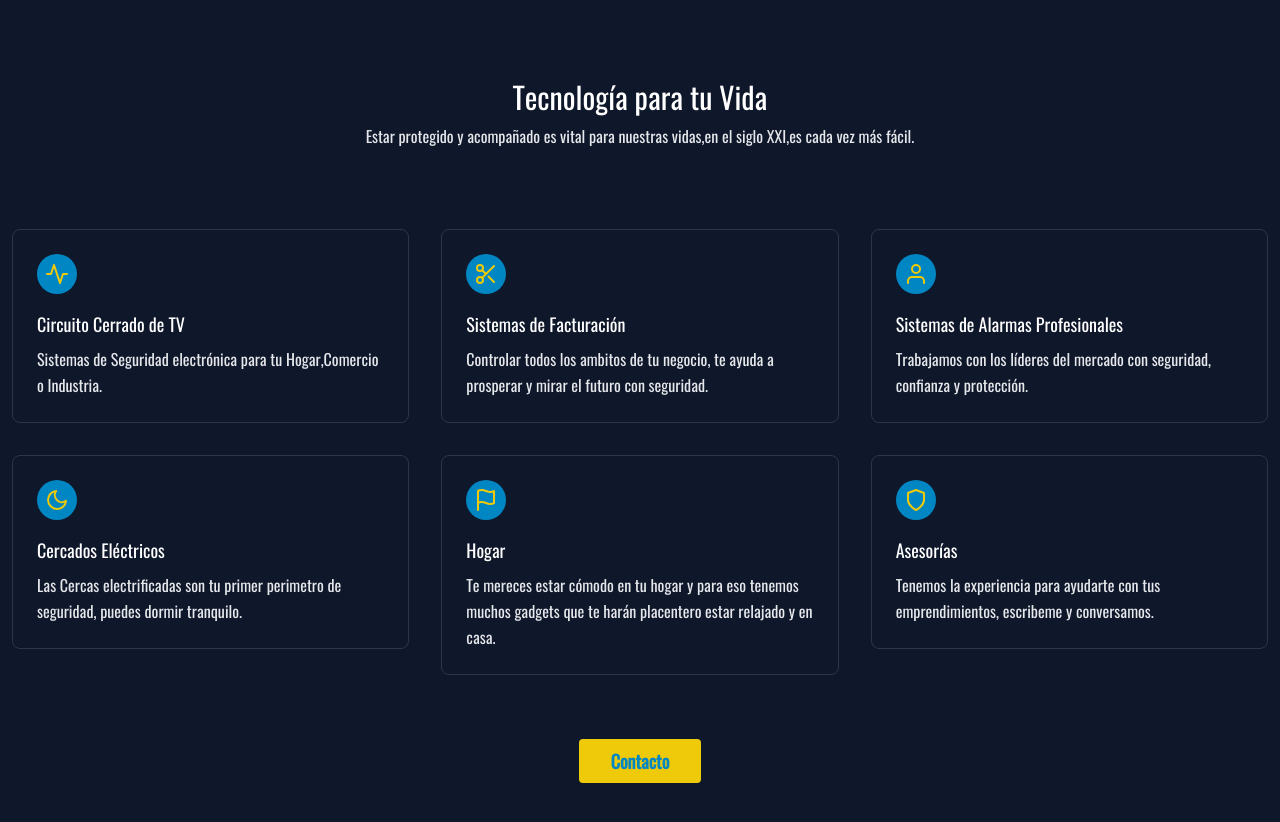
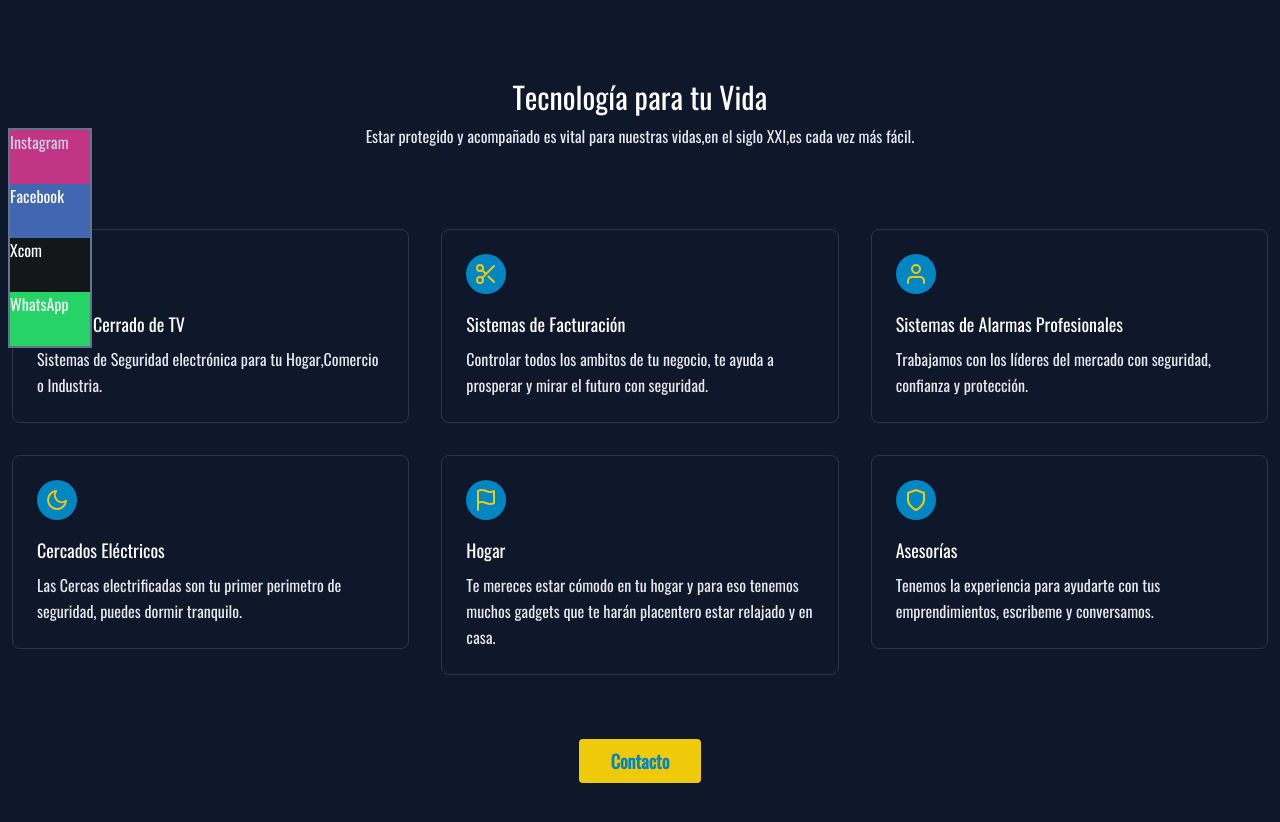
Before and after one commit to serverBKD/trifasic-next, a Next.js app: page / in a window 1280 px wide. Shown: the part 2540-3362 px from the top of the page. Built offline with nearby package versions, Linux system fonts and the light colour scheme.

Commit message:
2023dic29: v0.5.5: components/RedesSociales.jsx : vercel deploy

```diff
--- a/src/app/globals.css
+++ b/src/app/globals.css
@@ -6,7 +6,7 @@
     --primary-color  : #EFCA0A;
     --secondary-color : #0086C3;
     --whatsapp-color:#25D366;
-    --instagram-color: linear-gradient(45deg,#C13584 0 50%,#FD1D1D 50% 100%);
+    --instagram-color: #C13584;
     --xcom-color: #14171A;
     --facebook-color: #4267B2;
 }
--- a/src/app/layout.jsx
+++ b/src/app/layout.jsx
@@ -15,7 +15,7 @@ export default function RootLayout({ children }) {
 	return (
 		<html lang='en'>
 			<body
-				className={`${oswald.className} w-full min-w-[480px] min-h-screen bg-slate-100 text-white`}
+				className={`${oswald.className} w-full min-w-[480px] min-h-screen bg-slate-100 text-white `}
 			>
 				{children}
 			</body>
--- a/src/app/page.jsx
+++ b/src/app/page.jsx
@@ -8,11 +8,13 @@ import NavBarCart from '@/components/NavBarCart.jsx'
 import Pricing from '@/components/Pricing.jsx'
 import Stat from '@/components/Stat.jsx'
 import Contents from '@/components/Contents.jsx'
-import BrandsCard from '@/components/BrandsCard'
+import BrandsCard from '@/components/BrandsCard.jsx'
+import RedesSociales from '@/components/RedesSociales.jsx'
 
 export default function Home() {
 	return (
-		<main>
+		<main className="relative">
+			<RedesSociales/>
 			<NavBar />
 			<_Hero/>
 			<Hero />
--- /dev/null
+++ b/src/components/RedesSociales.jsx
@@ -0,0 +1,17 @@
+export default function RedesSociales (){
+	return(
+		<section className="absolute w-auto h-[220px] top-1/2 left-2
+          border-2 border-slate-500 ">
+			<article className="w-full h-full flex flex-col justify-evenly items-center overflow-hidden" >
+				<div className=" w-[80px] h-1/4 bg-instagram-color">
+					<p className="text-slate-300">
+                        Instagram
+					</p>
+				</div>
+				<div className=" w-[80px] h-1/4 bg-facebook-color">Facebook</div>
+				<div className=" w-[80px] h-1/4 bg-xcom-color">Xcom</div>
+				<div className=" w-[80px] h-1/4 bg-whatsapp-color">WhatsApp</div>
+			</article>
+		</section>
+	)
+}
```
Also changed, not shown: 2 other files (tests, documents, lock files or other folders).
